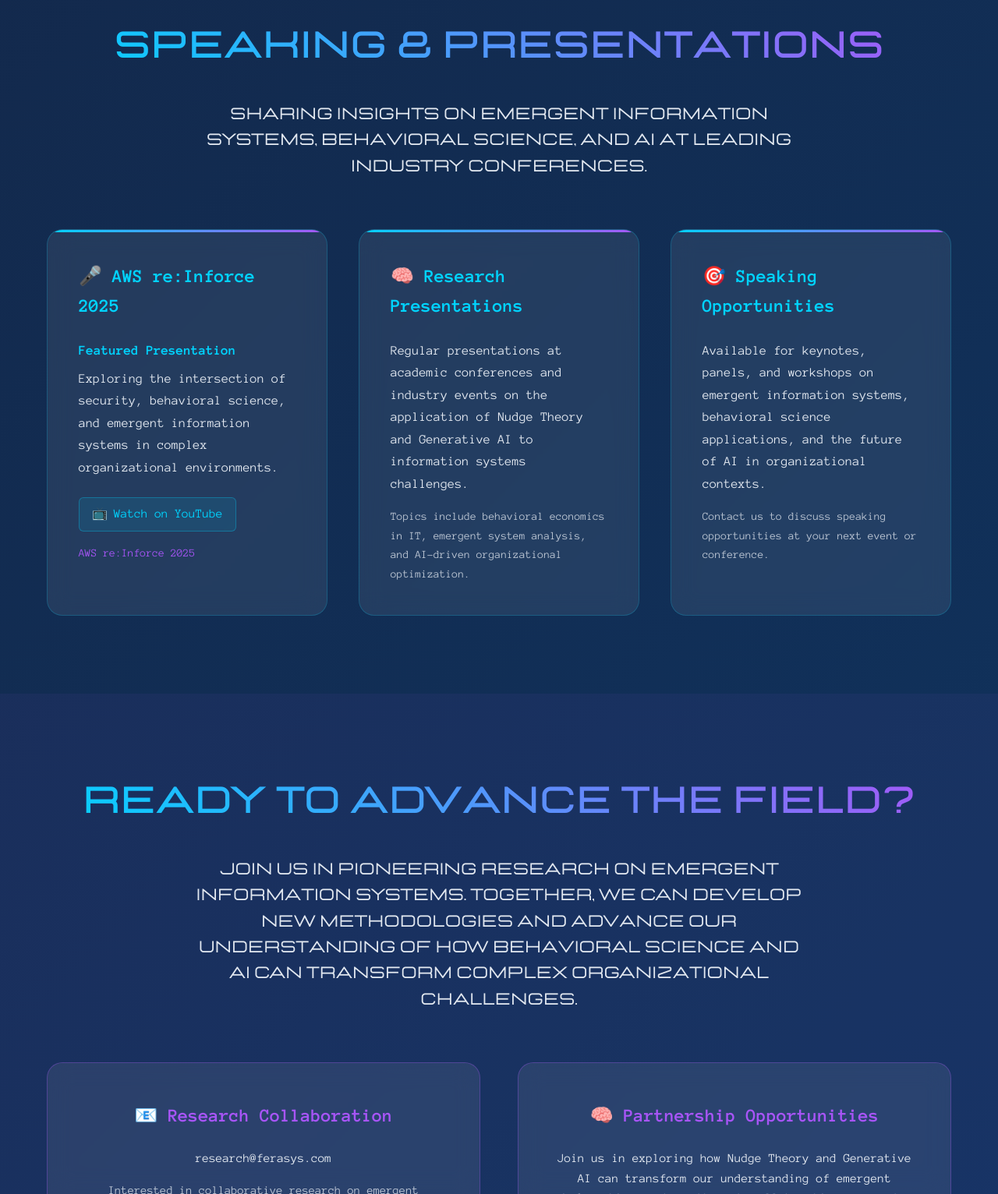
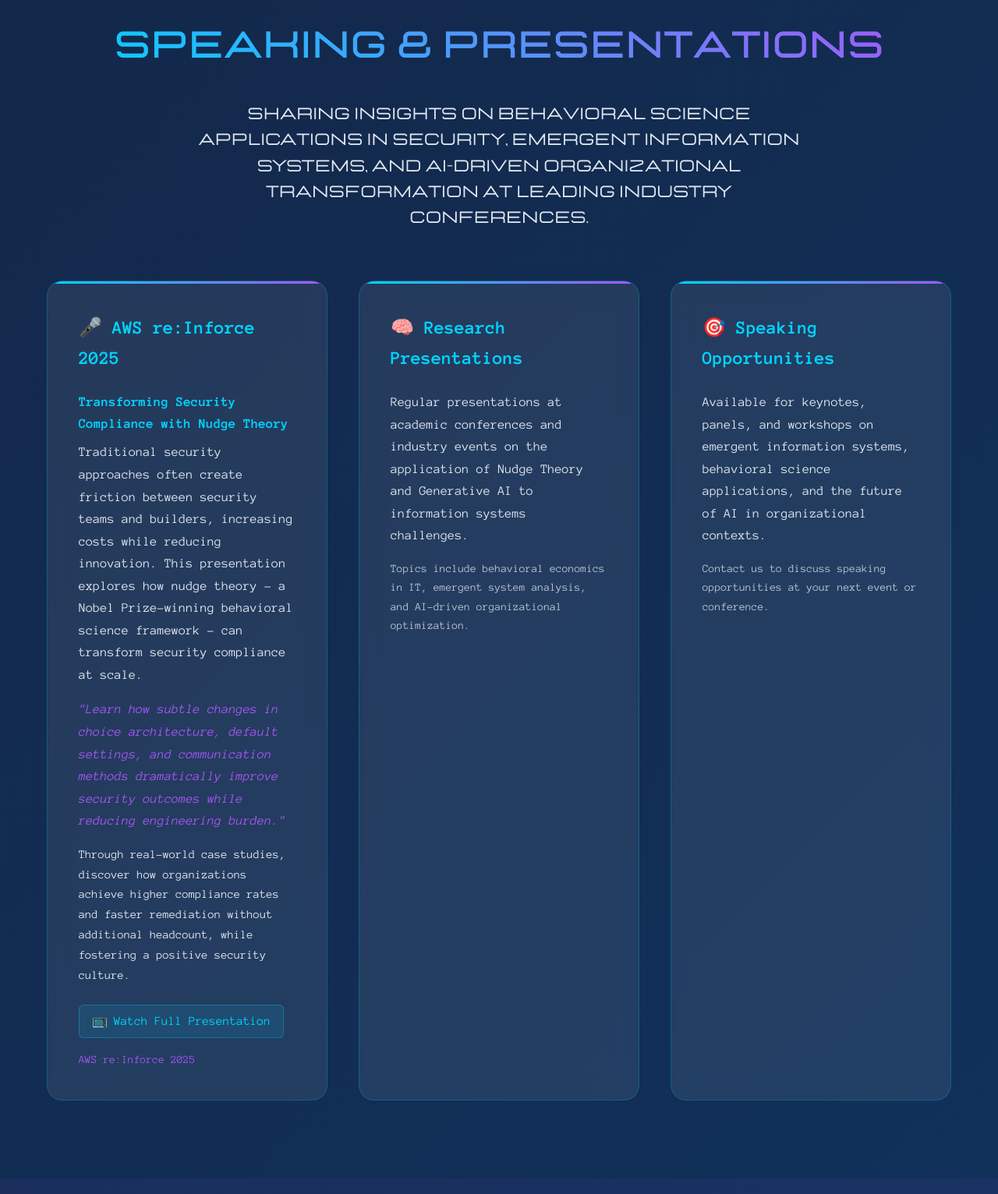
Before and after one commit to logich/ferasys-web, a plain HTML site: page index.html in a window 1280 px wide. Shown: the part 8520-10052 px from the top of the page at 78% size. Drawn offline with Linux system fonts and the light colour scheme.

Commit message:
Enhance speaking section with detailed AWS re:Inforce presentation abstract and context

```diff
--- a/index.html
+++ b/index.html
@@ -327,22 +327,28 @@
             <div class="section-content">
                 <h2 class="section-title">Speaking & Presentations</h2>
                 <p class="section-subtitle">
-                    Sharing insights on emergent information systems, behavioral science, and AI at leading industry conferences.
+                    Sharing insights on behavioral science applications in security, emergent information systems, and AI-driven organizational transformation at leading industry conferences.
                 </p>
 
                 <div class="services-grid">
                     <div class="service-card speaking-card">
                         <h3>🎤 AWS re:Inforce 2025</h3>
-                        <h4 style="margin: 0.5rem 0; color: #00d4ff; font-size: 1.1rem;">Featured Presentation</h4>
-                        <p style="margin-bottom: 1.5rem;">
-                            Exploring the intersection of security, behavioral science, and emergent information systems in complex organizational environments.
+                        <h4 style="margin: 0.5rem 0; color: #00d4ff; font-size: 1.1rem;">Transforming Security Compliance with Nudge Theory</h4>
+                        <p style="margin-bottom: 1rem;">
+                            Traditional security approaches often create friction between security teams and builders, increasing costs while reducing innovation. This presentation explores how nudge theory - a Nobel Prize-winning behavioral science framework - can transform security compliance at scale.
+                        </p>
+                        <p style="margin-bottom: 1rem; font-style: italic; color: #a855f7;">
+                            "Learn how subtle changes in choice architecture, default settings, and communication methods dramatically improve security outcomes while reducing engineering burden."
+                        </p>
+                        <p style="margin-bottom: 1.5rem; font-size: 0.95rem;">
+                            Through real-world case studies, discover how organizations achieve higher compliance rates and faster remediation without additional headcount, while fostering a positive security culture.
                         </p>
                         <div style="display: flex; gap: 1rem; align-items: center; flex-wrap: wrap;">
                             <a href="https://www.youtube.com/watch?v=J3exG5rVfFY"
                                target="_blank"
                                rel="noopener noreferrer"
                                style="display: inline-flex; align-items: center; gap: 0.5rem; color: #00d4ff; text-decoration: none; font-weight: 500; transition: all 0.3s ease;">
-                                <span>📺</span> Watch on YouTube
+                                <span>📺</span> Watch Full Presentation
                             </a>
                             <span style="color: #a855f7; font-size: 0.9rem;">AWS re:Inforce 2025</span>
                         </div>
```
